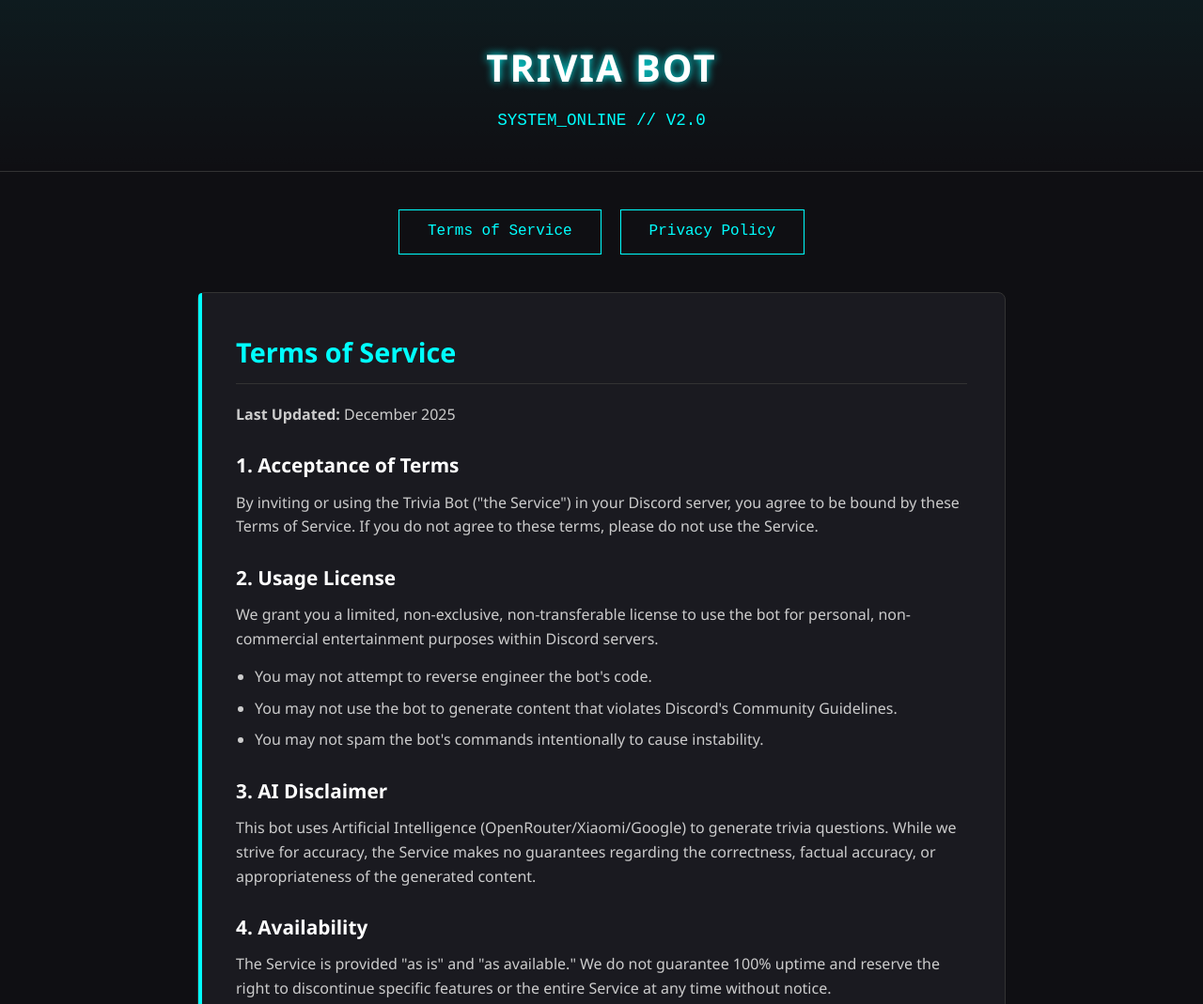
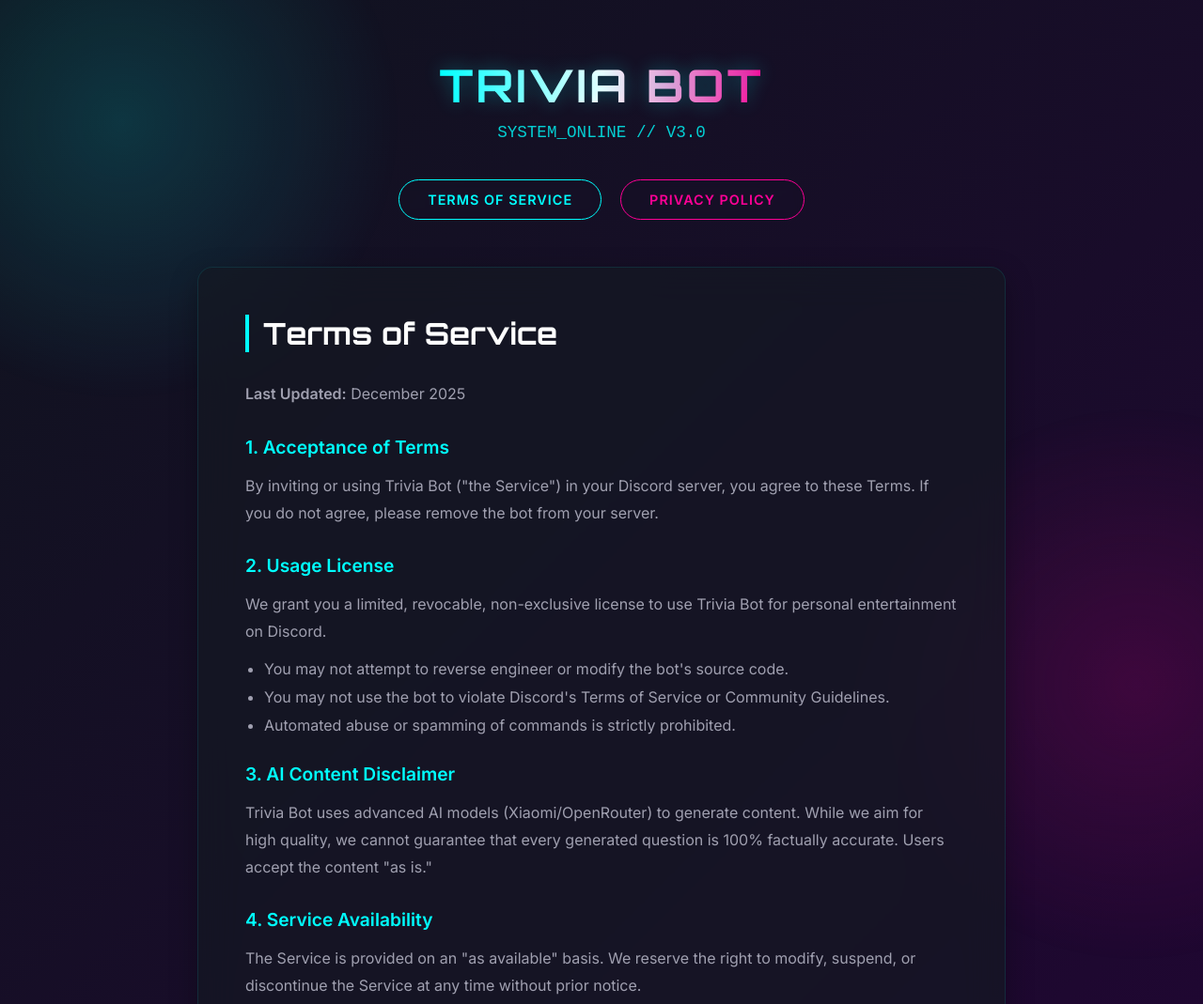
Before and after one commit to yasukikira/trivia-bot-site, a plain HTML site: page index.html in a window 1280 px wide. Shown: the top 1069 px of the page at 94% size. Drawn offline with Linux system fonts and the light colour scheme.

Commit message:
Update index.html

```diff
--- a/index.html
+++ b/index.html
@@ -3,229 +3,309 @@
 <head>
     <meta charset="UTF-8">
     <meta name="viewport" content="width=device-width, initial-scale=1.0">
-    <title>Trivia Bot | Legal</title>
+    <title>Trivia Bot | Official Legal</title>
+    <link href="https://fonts.googleapis.com/css2?family=Inter:wght@300;400;600&family=Orbitron:wght@500;700&display=swap" rel="stylesheet">
+
     <style>
         :root {
-            --bg-color: #0f0f13;
-            --card-bg: #1a1a20;
-            --text-color: #e0e0e0;
-            --accent-cyan: #00ffff;
-            --accent-pink: #ff0096;
-            --border-color: #333;
+            --cyan: #00ffff;
+            --pink: #ff0096;
+            --dark-bg: #0f141e;
+            --glass-bg: rgba(20, 25, 35, 0.7);
+            --glass-border: rgba(0, 255, 255, 0.1);
+            --text-main: #ffffff;
+            --text-muted: #a0a0b0;
         }
 
         * {
-            box-sizing: border-box;
             margin: 0;
             padding: 0;
+            box-sizing: border-box;
         }
 
         body {
-            font-family: 'Segoe UI', Tahoma, Geneva, Verdana, sans-serif;
-            background-color: var(--bg-color);
-            color: var(--text-color);
-            line-height: 1.6;
+            font-family: 'Inter', sans-serif;
+            background-color: var(--dark-bg);
+            color: var(--text-main);
+            overflow-x: hidden;
+            /* Animated Gradient Background matching your Rank Card */
+            background: linear-gradient(135deg, #0f141e 0%, #28003c 100%);
+            min-height: 100vh;
+            display: flex;
+            flex-direction: column;
+            align-items: center;
         }
 
-        /* --- NEON HEADER --- */
+        /* --- BACKGROUND ANIMATION --- */
+        .glow-orb {
+            position: fixed;
+            width: 600px;
+            height: 600px;
+            background: radial-gradient(circle, rgba(0,255,255,0.15) 0%, rgba(0,0,0,0) 70%);
+            border-radius: 50%;
+            top: -200px;
+            left: -200px;
+            z-index: -1;
+            animation: float 10s infinite ease-in-out;
+        }
+
+        .glow-orb.secondary {
+            top: auto;
+            bottom: -200px;
+            left: auto;
+            right: -200px;
+            background: radial-gradient(circle, rgba(255,0,150,0.15) 0%, rgba(0,0,0,0) 70%);
+            animation: float 12s infinite ease-in-out reverse;
+        }
+
+        @keyframes float {
+            0%, 100% { transform: translate(0, 0); }
+            50% { transform: translate(30px, 30px); }
+        }
+
+        /* --- HEADER --- */
         header {
-            background: linear-gradient(180deg, rgba(0,255,255,0.05) 0%, rgba(0,0,0,0) 100%);
-            padding: 40px 20px;
             text-align: center;
-            border-bottom: 1px solid var(--border-color);
+            margin-top: 60px;
+            margin-bottom: 40px;
+            padding: 0 20px;
         }
 
         h1 {
-            font-size: 2.5rem;
+            font-family: 'Orbitron', sans-serif;
+            font-size: 3rem;
             text-transform: uppercase;
-            letter-spacing: 2px;
-            color: #fff;
-            text-shadow: 0 0 10px var(--accent-cyan);
+            letter-spacing: 3px;
+            background: linear-gradient(90deg, var(--cyan), #fff, var(--pink));
+            -webkit-background-clip: text;
+            -webkit-text-fill-color: transparent;
+            text-shadow: 0 0 20px rgba(0, 255, 255, 0.3);
             margin-bottom: 10px;
         }
 
         .subtitle {
-            color: var(--accent-cyan);
+            color: var(--cyan);
             font-family: monospace;
             font-size: 1.1rem;
+            opacity: 0.8;
         }
 
-        /* --- CONTAINER --- */
-        .container {
-            max-width: 900px;
-            margin: 40px auto;
-            padding: 0 20px;
+        /* --- NAVIGATION --- */
+        .nav-container {
+            display: flex;
+            gap: 20px;
+            margin-bottom: 50px;
+            z-index: 10;
         }
 
-        /* --- TABS --- */
-        .tabs {
-            display: flex;
-            justify-content: center;
-            gap: 20px;
-            margin-bottom: 40px;
+        .nav-btn {
+            text-decoration: none;
+            color: var(--cyan);
+            border: 1px solid var(--cyan);
+            padding: 12px 30px;
+            border-radius: 50px;
+            font-weight: 600;
+            text-transform: uppercase;
+            font-size: 0.9rem;
+            letter-spacing: 1px;
+            transition: all 0.3s ease;
+            backdrop-filter: blur(5px);
         }
 
-        .tab-btn {
-            background: transparent;
-            border: 1px solid var(--accent-cyan);
-            color: var(--accent-cyan);
-            padding: 10px 30px;
-            cursor: pointer;
-            font-family: monospace;
-            font-size: 1rem;
-            transition: all 0.3s ease;
-            text-decoration: none;
+        .nav-btn:hover {
+            background: var(--cyan);
+            color: #000;
+            box-shadow: 0 0 20px rgba(0, 255, 255, 0.4);
         }
 
-        .tab-btn:hover, .tab-btn.active {
-            background: var(--accent-cyan);
-            color: #000;
-            box-shadow: 0 0 15px var(--accent-cyan);
+        .nav-btn.secondary {
+            border-color: var(--pink);
+            color: var(--pink);
         }
 
-        /* --- SECTIONS --- */
-        section {
-            background-color: var(--card-bg);
-            border: 1px solid var(--border-color);
-            padding: 40px;
-            border-radius: 8px;
-            margin-bottom: 50px;
-            position: relative;
+        .nav-btn.secondary:hover {
+            background: var(--pink);
+            color: #fff;
+            box-shadow: 0 0 20px rgba(255, 0, 150, 0.4);
         }
 
-        section::before {
-            content: '';
-            position: absolute;
-            top: 0;
-            left: 0;
-            width: 4px;
-            height: 100%;
-            background: var(--accent-cyan);
-            border-top-left-radius: 8px;
-            border-bottom-left-radius: 8px;
+        /* --- CONTENT CARDS (GLASSMORPHISM) --- */
+        .main-content {
+            width: 100%;
+            max-width: 900px;
+            padding: 0 20px;
+            margin-bottom: 60px;
+        }
+
+        section {
+            background: var(--glass-bg);
+            border: 1px solid var(--glass-border);
+            border-radius: 16px;
+            padding: 50px;
+            margin-bottom: 40px;
+            backdrop-filter: blur(20px);
+            box-shadow: 0 10px 30px rgba(0,0,0,0.3);
+            opacity: 0;
+            transform: translateY(20px);
+            animation: slideUp 0.8s forwards;
+        }
+
+        section:nth-child(2) {
+            animation-delay: 0.2s;
+        }
+
+        @keyframes slideUp {
+            to { opacity: 1; transform: translateY(0); }
         }
 
         h2 {
-            color: var(--accent-cyan);
-            margin-bottom: 20px;
-            font-size: 1.8rem;
-            border-bottom: 1px solid #333;
-            padding-bottom: 10px;
+            font-family: 'Orbitron', sans-serif;
+            color: #fff;
+            border-left: 4px solid var(--cyan);
+            padding-left: 15px;
+            margin-bottom: 30px;
+            font-size: 2rem;
+        }
+
+        #privacy h2 {
+            border-left-color: var(--pink);
         }
 
         h3 {
-            color: #fff;
-            margin-top: 25px;
-            margin-bottom: 10px;
-            font-size: 1.3rem;
+            color: var(--cyan);
+            margin-top: 30px;
+            margin-bottom: 15px;
+            font-size: 1.2rem;
         }
 
-        p, ul {
+        #privacy h3 {
+            color: var(--pink);
+        }
+
+        p {
+            color: var(--text-muted);
+            line-height: 1.8;
             margin-bottom: 15px;
-            color: #ccc;
+            font-size: 1rem;
         }
 
         ul {
-            padding-left: 20px;
+            margin-left: 20px;
+            color: var(--text-muted);
+            margin-bottom: 20px;
         }
 
         li {
-            margin-bottom: 8px;
+            margin-bottom: 10px;
         }
 
         /* --- FOOTER --- */
         footer {
+            margin-top: auto;
+            padding: 40px;
             text-align: center;
-            padding: 40px;
-            color: #666;
+            color: #555;
             font-size: 0.9rem;
-            border-top: 1px solid #222;
+            border-top: 1px solid rgba(255,255,255,0.05);
+            width: 100%;
+            background: rgba(0,0,0,0.2);
         }
 
-        a {
-            color: var(--accent-pink);
-            text-decoration: none;
+        /* --- SCROLL BAR --- */
+        ::-webkit-scrollbar {
+            width: 10px;
+        }
+        ::-webkit-scrollbar-track {
+            background: #0f141e;
+        }
+        ::-webkit-scrollbar-thumb {
+            background: #333;
+            border-radius: 5px;
+        }
+        ::-webkit-scrollbar-thumb:hover {
+            background: var(--cyan);
         }
 
-        a:hover {
-            text-decoration: underline;
-        }
-
-        /* Scroll Offset for anchors */
-        html {
-            scroll-behavior: smooth;
+        /* Mobile Adjustments */
+        @media (max-width: 768px) {
+            section { padding: 30px; }
+            h1 { font-size: 2rem; }
+            .nav-container { flex-direction: column; gap: 10px; width: 100%; max-width: 300px; }
+            .nav-btn { text-align: center; }
         }
     </style>
 </head>
 <body>
 
+    <div class="glow-orb"></div>
+    <div class="glow-orb secondary"></div>
+
     <header>
         <h1>Trivia Bot</h1>
-        <div class="subtitle">SYSTEM_ONLINE // V2.0</div>
+        <div class="subtitle">SYSTEM_ONLINE // V3.0</div>
     </header>
 
-    <div class="container">
-        <div class="tabs">
-            <a href="#tos" class="tab-btn">Terms of Service</a>
-            <a href="#privacy" class="tab-btn">Privacy Policy</a>
-        </div>
+    <div class="nav-container">
+        <a href="#tos" class="nav-btn">Terms of Service</a>
+        <a href="#privacy" class="nav-btn secondary">Privacy Policy</a>
+    </div>
 
+    <div class="main-content">
         <section id="tos">
             <h2>Terms of Service</h2>
             <p><strong>Last Updated:</strong> December 2025</p>
 
             <h3>1. Acceptance of Terms</h3>
-            <p>By inviting or using the Trivia Bot ("the Service") in your Discord server, you agree to be bound by these Terms of Service. If you do not agree to these terms, please do not use the Service.</p>
+            <p>By inviting or using Trivia Bot ("the Service") in your Discord server, you agree to these Terms. If you do not agree, please remove the bot from your server.</p>
 
             <h3>2. Usage License</h3>
-            <p>We grant you a limited, non-exclusive, non-transferable license to use the bot for personal, non-commercial entertainment purposes within Discord servers.</p>
+            <p>We grant you a limited, revocable, non-exclusive license to use Trivia Bot for personal entertainment on Discord.</p>
             <ul>
-                <li>You may not attempt to reverse engineer the bot's code.</li>
-                <li>You may not use the bot to generate content that violates Discord's Community Guidelines.</li>
-                <li>You may not spam the bot's commands intentionally to cause instability.</li>
+                <li>You may not attempt to reverse engineer or modify the bot's source code.</li>
+                <li>You may not use the bot to violate Discord's Terms of Service or Community Guidelines.</li>
+                <li>Automated abuse or spamming of commands is strictly prohibited.</li>
             </ul>
 
-            <h3>3. AI Disclaimer</h3>
-            <p>This bot uses Artificial Intelligence (OpenRouter/Xiaomi/Google) to generate trivia questions. While we strive for accuracy, the Service makes no guarantees regarding the correctness, factual accuracy, or appropriateness of the generated content.</p>
+            <h3>3. AI Content Disclaimer</h3>
+            <p>Trivia Bot uses advanced AI models (Xiaomi/OpenRouter) to generate content. While we aim for high quality, we cannot guarantee that every generated question is 100% factually accurate. Users accept the content "as is."</p>
 
-            <h3>4. Availability</h3>
-            <p>The Service is provided "as is" and "as available." We do not guarantee 100% uptime and reserve the right to discontinue specific features or the entire Service at any time without notice.</p>
+            <h3>4. Service Availability</h3>
+            <p>The Service is provided on an "as available" basis. We reserve the right to modify, suspend, or discontinue the Service at any time without prior notice.</p>
         </section>
 
         <section id="privacy">
             <h2>Privacy Policy</h2>
             <p><strong>Effective Date:</strong> December 2025</p>
 
-            <h3>1. Data Collection</h3>
-            <p>We believe in data minimization. The Trivia Bot collects only the minimum amount of data required to function:</p>
+            <h3>1. Data We Collect</h3>
+            <p>We prioritize your privacy. The bot collects only the minimal data necessary for functionality:</p>
             <ul>
-                <li><strong>Discord User ID:</strong> To track scores, streaks, and rankings.</li>
-                <li><strong>Username & Avatar:</strong> Displayed temporarily on Rank Cards (not permanently stored).</li>
-                <li><strong>Server ID:</strong> To manage per-server configuration (e.g., active channels).</li>
-                <li><strong>Game Stats:</strong> Number of questions answered, correct answers, and current streak.</li>
+                <li><strong>User ID:</strong> To track your scores, streaks, and global rank.</li>
+                <li><strong>Display Name & Avatar:</strong> Temporarily accessed to generate Rank Cards (not stored permanently).</li>
+                <li><strong>Server Configuration:</strong> To remember which channel you selected for trivia.</li>
             </ul>
 
-            <h3>2. How We Use Your Data</h3>
-            <p>Your data is used strictly for gameplay mechanics:</p>
+            <h3>2. How We Use Data</h3>
+            <p>Your data is used strictly to:</p>
             <ul>
-                <li>Generating the Global Leaderboard.</li>
-                <li>Creating your personal Rank Card images.</li>
-                <li>Preventing multiple answers to the same question.</li>
+                <li>Maintain the Global Leaderboard.</li>
+                <li>Calculate your accuracy and current winning streak.</li>
+                <li>Prevent users from answering the same question twice.</li>
             </ul>
 
-            <h3>3. Data Storage & Retention</h3>
-            <p>Data is stored locally in a secure JSON database on our hosting provider. We do not sell, trade, or transfer your data to outside parties. If you wish to have your data deleted, please contact the developer.</p>
+            <h3>3. Data Storage & Security</h3>
+            <p>Data is stored in a secured JSON database restricted to the developer. We do not sell or share your personal data with third-party advertisers.</p>
 
-            <h3>4. Third-Party Services</h3>
-            <p>The bot utilizes <strong>OpenRouter API</strong> to generate questions. No personal user data (User IDs or Usernames) is sent to these AI providers; only the prompt for the trivia question is transmitted.</p>
+            <h3>4. Third-Party Processing</h3>
+            <p>Trivia questions are generated via <strong>OpenRouter APIs</strong>. When a question is requested, no personal user data is sent to the AI provider—only the prompt for the trivia topic is transmitted.</p>
 
-            <h3>5. Contact</h3>
-            <p>If you have questions about these terms or privacy practices, you may reach out to the developer via Discord.</p>
+            <h3>5. Data Deletion</h3>
+            <p>If you wish to have your data removed from the leaderboard, please contact the developer via Discord or the support server.</p>
         </section>
     </div>
 
     <footer>
-        <p>&copy; 2025 Trivia Bot. Not affiliated with Discord or Xiaomi.</p>
+        <p>&copy; 2025 Trivia Bot. Powered by Xiaomi AI via OpenRouter.</p>
     </footer>
 
 </body>
```
